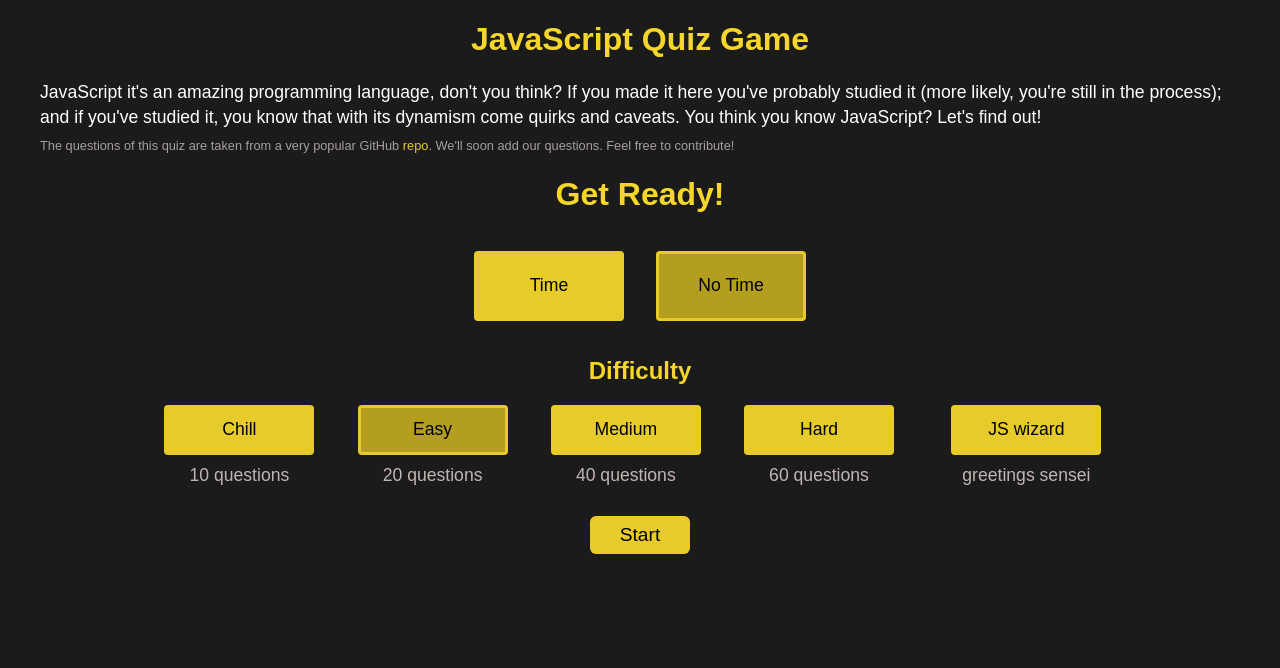
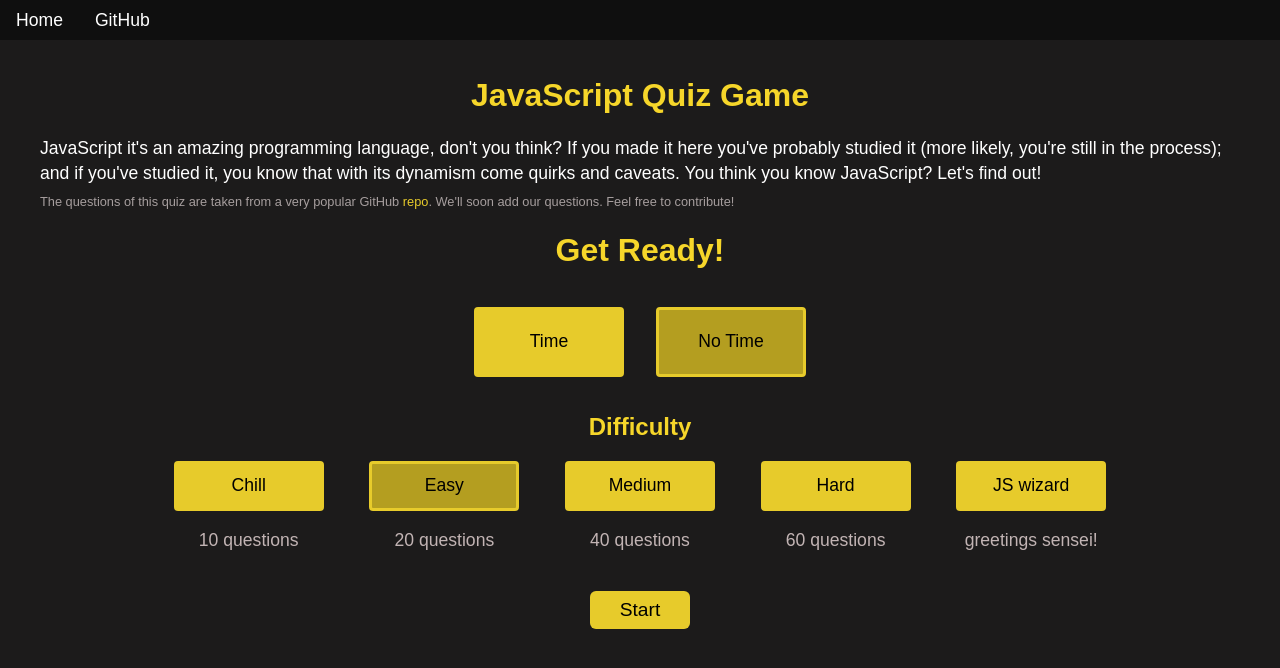
Before and after one commit to Dorin-David/JavaScript-Quiz, a plain HTML site: page index.html in a window 1280 px wide. Drawn offline with Linux system fonts and the light colour scheme.

Commit message:
add nav bar

```diff
--- a/index.html
+++ b/index.html
@@ -15,6 +15,10 @@
     <script src="./highlight.pack.js"></script>
   </head>
   <body>
+    <nav class="nav-bar">
+      <a href="./index.html">Home</a>
+      <a href="https://github.com/Dorin-David/JavaScript-Quiz" target="_blank">GitHub</a>
+    </nav>
       <!-- description -->
     <div class="description">
       <h1>JavaScript Quiz Game</h1>
@@ -24,7 +28,6 @@
       </p>
         <p class="credits">The questions of this quiz are taken from a very popular GitHub
           <a href="https://github.com/lydiahallie/javascript-questions" target="_blank">repo</a>. We'll soon add our questions. Feel free to contribute! </p>
-      <!-- <button class="btn start">Start</button> -->
     </div>
     <!-- end description -->
 
@@ -58,7 +61,7 @@
          </div>
          <div class='option-btn difficulty' data-questions="0">
            <button>JS wizard</button>
-           <p>greetings sensei</p>
+           <p>greetings sensei!</p>
          </div>
        </div>
         <!-- end difficulty options -->
--- a/style/style.css
+++ b/style/style.css
@@ -4,8 +4,38 @@
 }
 
 body {
+  padding-top: 3rem;
   font-family: sans-serif;
   background: #1c1b1b;
+  position: relative;
+
+}
+
+nav {
+  width: 100%;
+  height: 40px;
+  display: flex;
+  align-items: center;
+  position: fixed;
+  top: 0;
+  left: 0;
+  background: #0f0f0f
+}
+
+nav a {
+  cursor: pointer;
+  margin: 0 1rem;
+  font-size: 1.1rem;
+  text-decoration: none;
+  color: white;
+}
+
+/* nav a:nth-child(2){
+  margin-left: auto;
+} */
+
+nav a:hover {
+  color: var(--pale-gold);
 }
 
 pre {
@@ -19,14 +49,17 @@ h2 {
   color: #f6d62a;
 }
 
-p {
-  margin: 0.5rem 2rem;
+ p {
   font-size: 1.1rem;
   color: white;
   line-height: 1.4;
 }
 
-.credits {
+.description p {
+  margin: 0.5rem 2rem;
+}
+
+.description .credits {
   margin-top: 0;
   font-size: 0.8rem;
   color: rgb(166, 158, 158);
```
